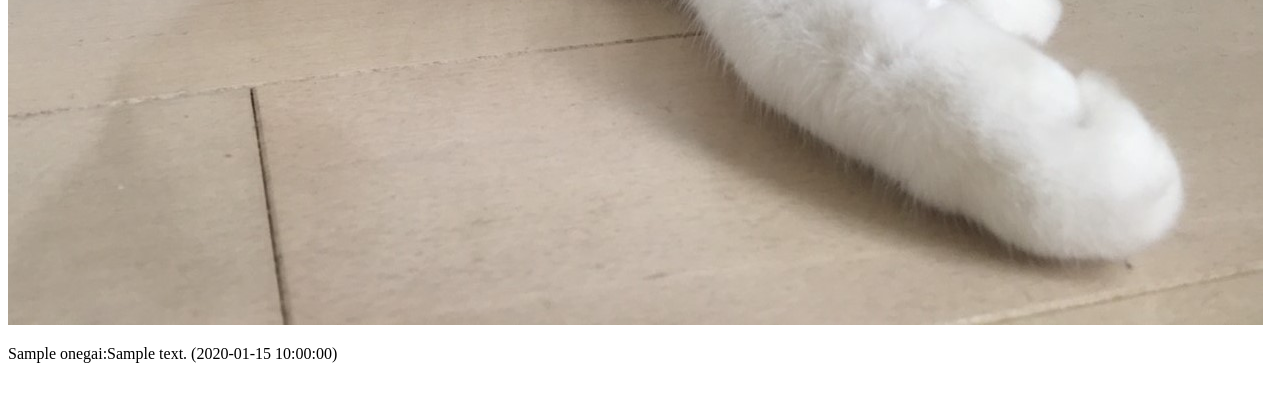
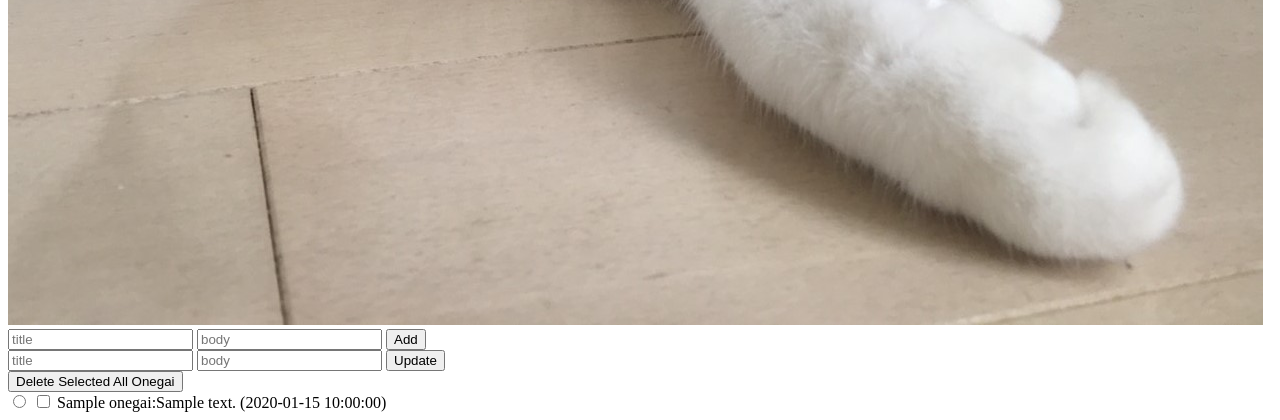
Before and after one commit to yk-komatsu/practice, a Flask app: template flask_webapp/app/templates/index.html in a window 1280 px wide. Shown: the part 890-1310 px from the top of the page. Before the commit the page ends 1253 px from the top, so only its background shows below. Run offline with Flask 2, Linux system fonts and the light colour scheme; the template is opened without the code that fills it: most values are stand-ins (such as "Sample title", 1, 10 or a date in 2020).

Commit message:
feat: レコードの追加・更新・削除

```diff
--- a/flask_webapp/app/app.py
+++ b/flask_webapp/app/app.py
@@ -1,5 +1,7 @@
 from flask import Flask, render_template, request
 from models.models import OnegaiContent
+from models.database import session
+from datetime import datetime
 
 app = Flask(__name__)
 
@@ -19,5 +21,34 @@ def post():
     return render_template("index.html", name=name, all_onegai=all_onegai)
 
 
+@app.route("/add", methods=["post"])
+def add():
+    title = request.form["title"]
+    body = request.form["body"]
+    content = OnegaiContent(title, body, datetime.now())
+    session.add(content)
+    session.commit()
+    return index()
+
+
+@app.route("/update", methods=["post"])
+def update():
+    content = OnegaiContent.query.filter_by(id=request.form["update"]).first()
+    content.title = request.form["title"]
+    content.body = request.form["body"]
+    session.commit()
+    return index()
+
+
+@app.route("/delete", methods=["post"])
+def delete():
+    id_list = request.form.getlist("delete")
+    for id in id_list:
+        content = OnegaiContent.query.filter_by(id=id).first()
+        session.delete(content)
+    session.commit()
+    return index()
+
+
 if __name__ == "__main__":
     app.run(debug=True)
--- a/flask_webapp/app/templates/index.html
+++ b/flask_webapp/app/templates/index.html
@@ -18,9 +18,28 @@
         <input type="submit" value="Submit">
     </form>
     <img src="/static/images/cat.jpg" alt="猫">
+    <form action="/add" method="POST">
+        <input type="text" name="title" placeholder="title">
+        <input type="text" name="body" placeholder="body">
+        <input type="submit" value="Add">
+    </form>
+    <form action="/update" method="POST" id="update">
+        <input type="text" name="title" placeholder="title">
+        <input type="text" name="body" placeholder="body">
+        <input type="submit" value="Update">
+    </form>
+    <form action="/delete" method="POST" id="delete">
+        <input type="submit" value="Delete Selected All Onegai">
+    </form>
     {% for onegai in all_onegai %}
-    <p>{{onegai.title}}:{{onegai.body}} ({{onegai.date}})</p>
+    <div>
+        <input type="radio" name="update" form="update" value={{onegai.id}}>
+        <input type="checkbox" name="delete" form="delete" value={{onegai.id}}>
+        {{onegai.title}}:{{onegai.body}} ({{onegai.date}})
+    </div>
     {% endfor %}
+
+
 </body>
 
 </html>
```
